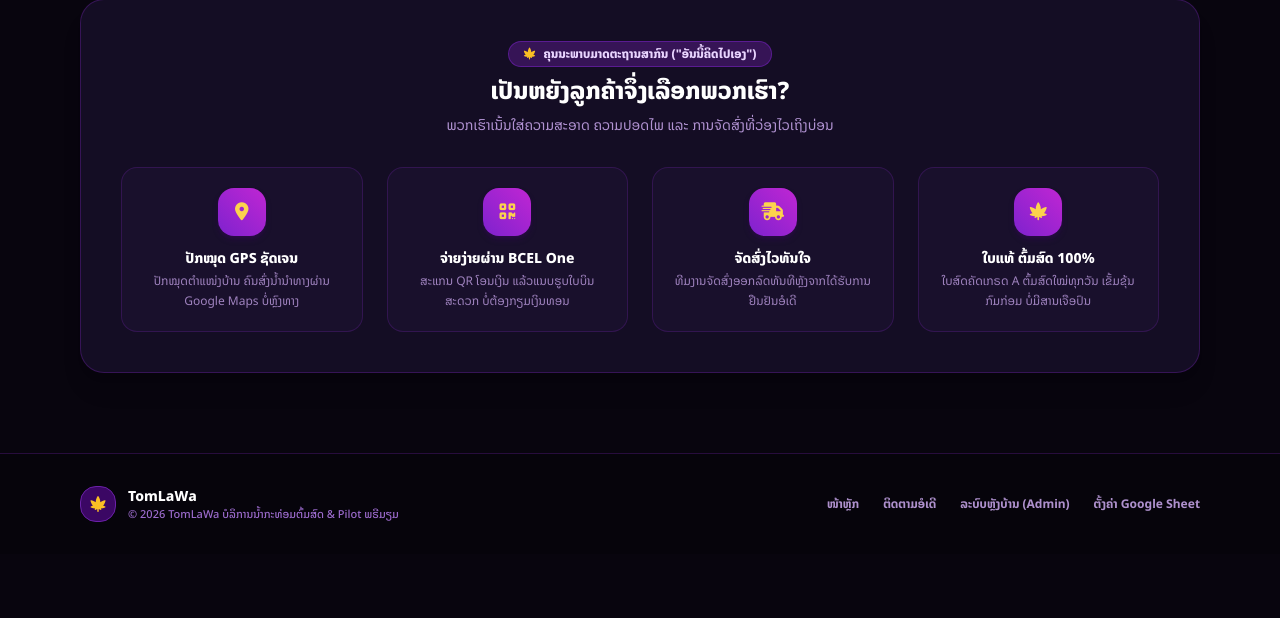
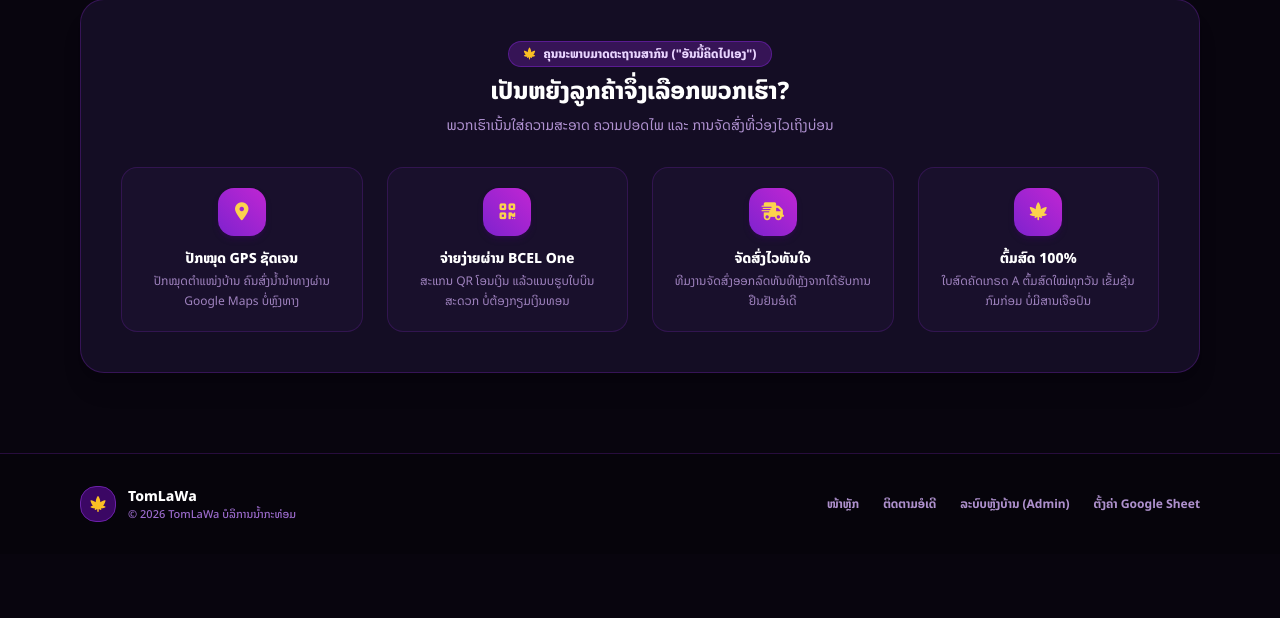
Before and after one commit to mangkorn1212/TomLaWa, a FastAPI app: page / in a window 1280 px wide. Shown: the part 2567-3185 px from the top of the page. Run offline with FastAPI, Linux system fonts and the light colour scheme; data comes from the database, SQL or seed files in the repository; some libraries are stand-ins or nearby versions.

Commit message:
fix: remove ໃບແທ້ from feature card heading and shorten footer text

```diff
--- a/app/templates/base.html
+++ b/app/templates/base.html
@@ -129,7 +129,7 @@
         </div>
         <div>
           <p class="font-extrabold text-white text-sm">{{ settings.store_name }}</p>
-          <p class="text-[11px] text-purple-400/80 font-medium">© 2026 TomLaWa ບໍລິການນ້ຳກະທ່ອມຕົ້ມສົດ & Pilot ພຣີມຽມ</p>
+          <p class="text-[11px] text-purple-400/80 font-medium">© 2026 TomLaWa ບໍລິການນ້ຳກະທ່ອມ</p>
         </div>
       </div>
 
--- a/app/templates/index.html
+++ b/app/templates/index.html
@@ -202,7 +202,7 @@
       <div class="w-12 h-12 mx-auto rounded-2xl bg-gradient-to-tr from-purple-700 to-fuchsia-600 text-amber-300 flex items-center justify-center text-lg mb-3 shadow-md shadow-purple-950/40">
         <i class="fa-solid fa-cannabis"></i>
       </div>
-      <h4 class="font-extrabold text-white text-sm mb-1">ໃບແທ້ ຕົ້ມສົດ 100%</h4>
+      <h4 class="font-extrabold text-white text-sm mb-1">ຕົ້ມສົດ 100%</h4>
       <p class="text-xs text-purple-300/70 leading-relaxed">ໃບສົດຄັດເກຣດ A ຕົ້ມສົດໃໝ່ທຸກວັນ ເຂັ້ມຂຸ້ນ ກົມກ່ອມ ບໍ່ມີສານເຈືອປົນ</p>
     </div>
 
```
